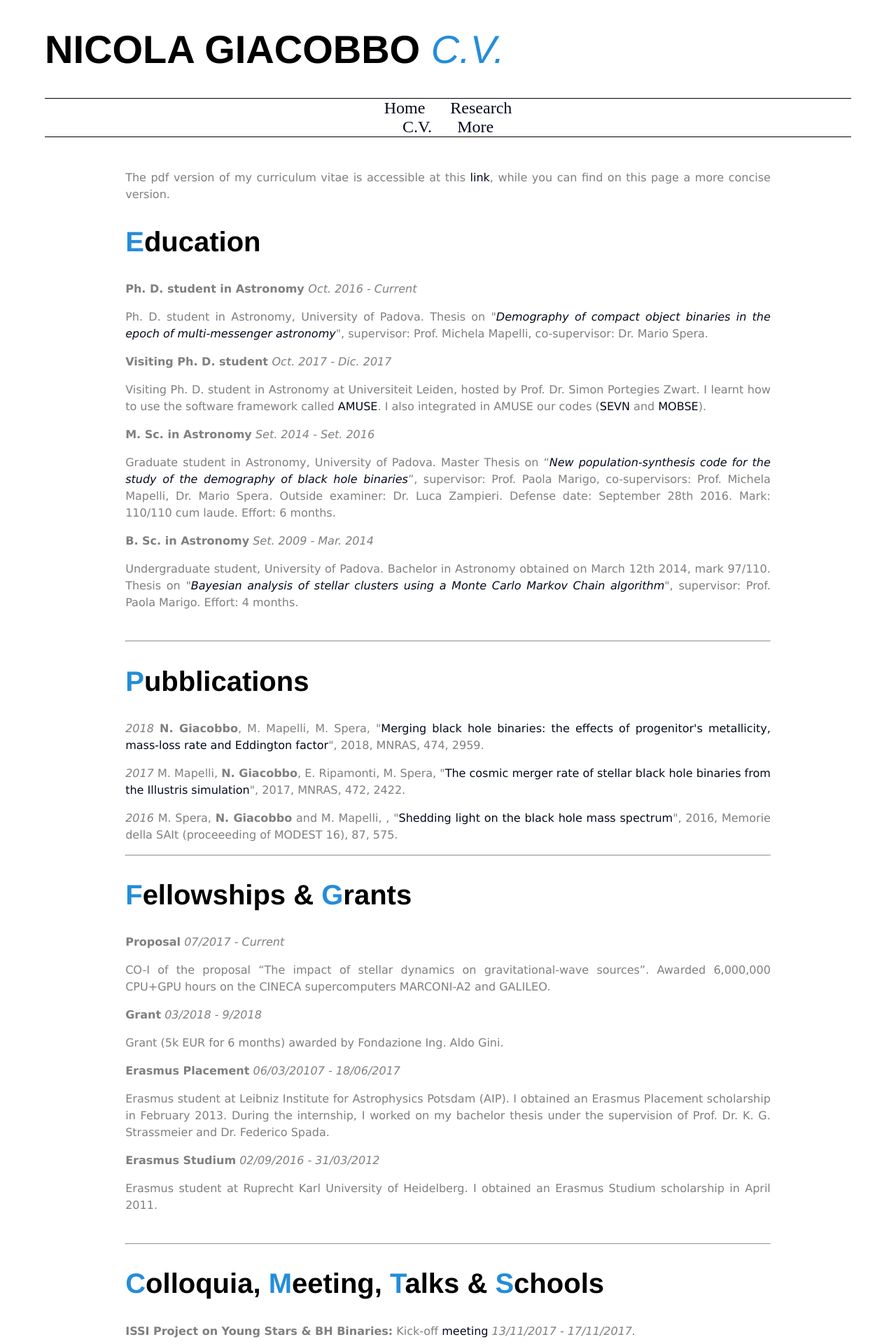
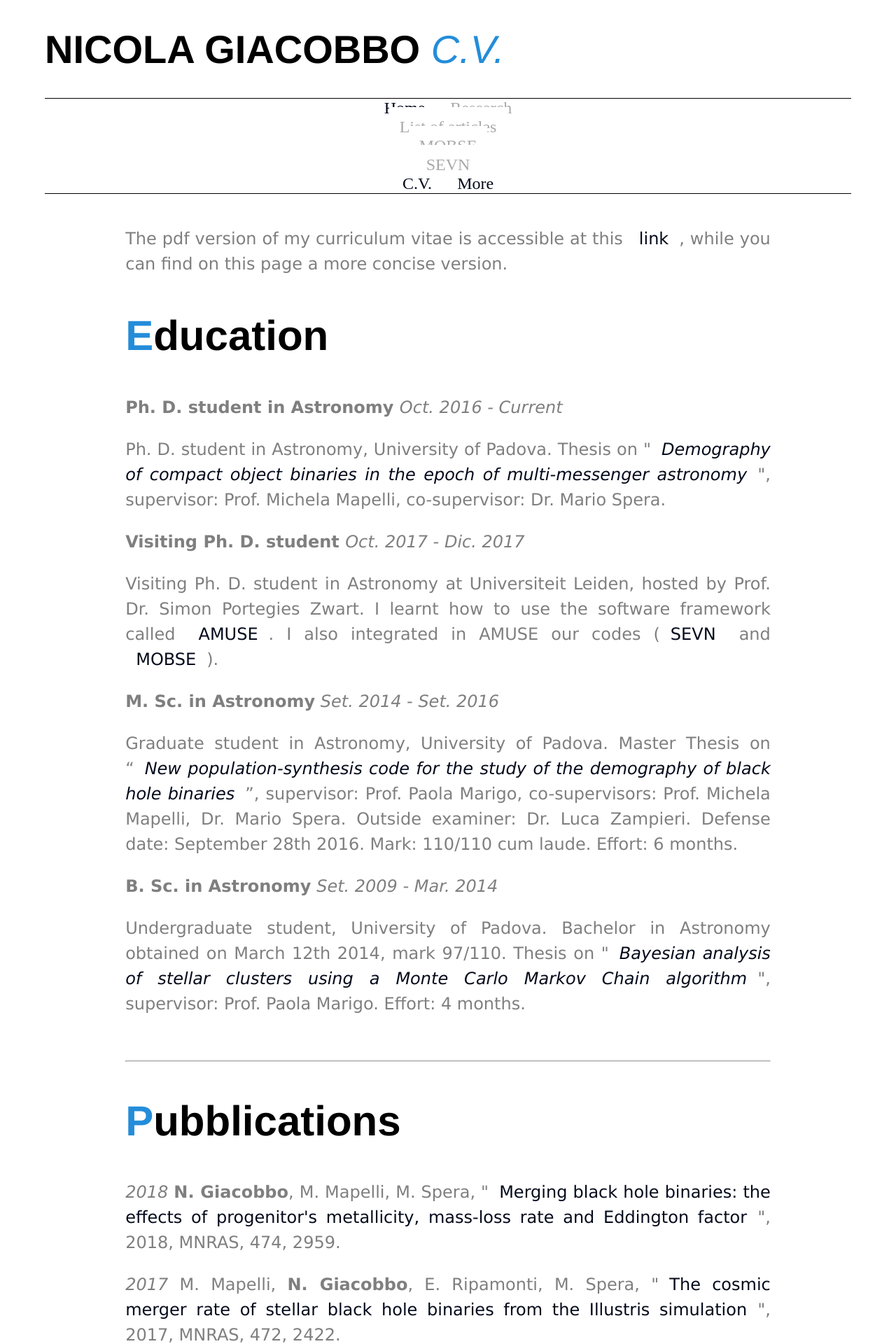
Before and after one commit to GiacobboNicola/giacobbonicola.github.io, a Jekyll site: the page built from item3.html, in a window 1280 px wide. Shown: the top 1920 px of the page at 70% size. Built offline with Jekyll 4.4.1, drawn with Linux system fonts in a browser that asks for light colours.

Commit message:
using ul

```diff
--- a/_layouts/cv.html
+++ b/_layouts/cv.html
@@ -18,14 +18,15 @@
 		</div>
 		<!-- Navigation -->
 		<footer>
-		<ul class="mainmenu">
+		<div class="mainmenu">
 			<li><a href="/">Home</a></li>
-			<a href="/item2">Research</a>
-			<ul class="submenu">
-				<li><a href="/item6">List of articles</a></li>
-				<li><a href="/item2">MOBSE</a></li>
-				<li><a href="/item2">SEVN</a></li>
-			</ul>
+			<li class="submenu"><a href="/item2">Research</a>
+				<ul class="hidden">
+					<li><a href="/item6">List of articles</a></li>
+					<li><a href="/item2">MOBSE</a></li>
+					<li><a href="/item2">SEVN</a></li>
+				</ul>
+			</li>
 			<li><a href="/item3">C.V.</a></li>
 			<li><a href="/item4">More</a></li>
 		</ul>
--- a/css/cv.css
+++ b/css/cv.css
@@ -30,7 +30,6 @@
       color: white;
   }
 
-  /*  end dropdown menu */
 
   /* when hovering over a .mainmenu item,
     display the submenu inside it.
@@ -70,6 +69,20 @@
     display: inline;
   }
 
+  .hidden{
+    margin: 0;
+    padding: 0;
+    display: none;
+  }
+  .hidden li{
+    display: block;
+    margin: 0;
+    padding: 0;
+  }
+  .hidden, .hidden:hover{
+    display: block;
+  }
+
   h1 {
     font-size: 3.5em;
     font-family:'Helvetica', 'Arial', 'Sans-Serif';
```
